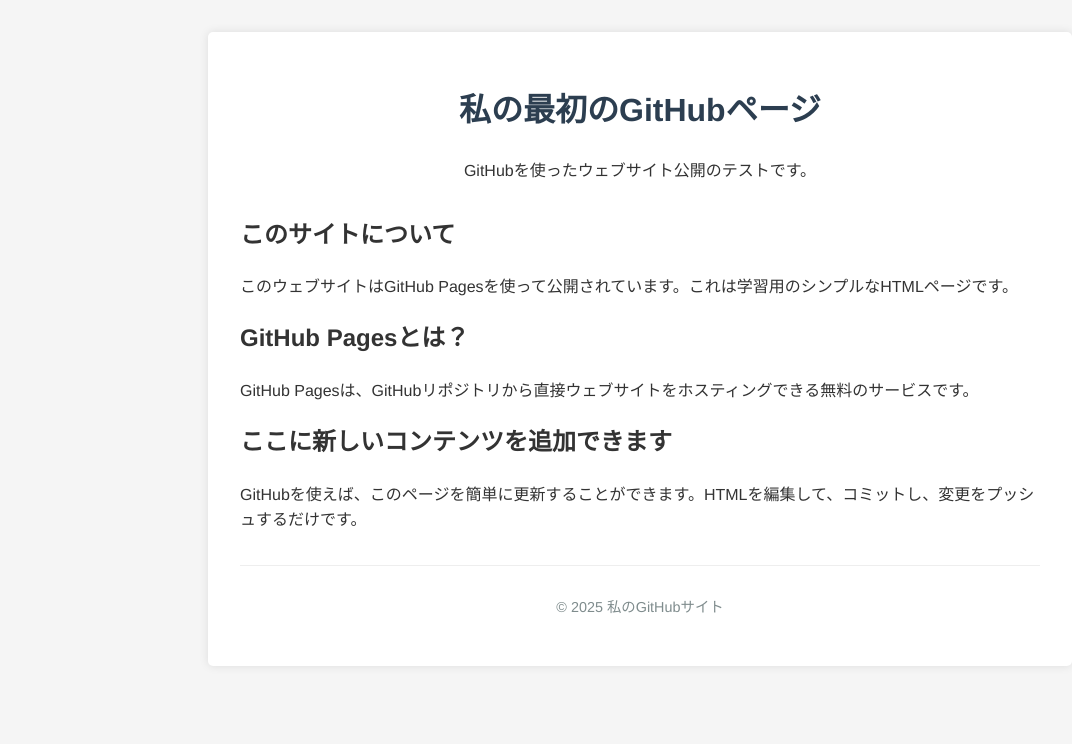
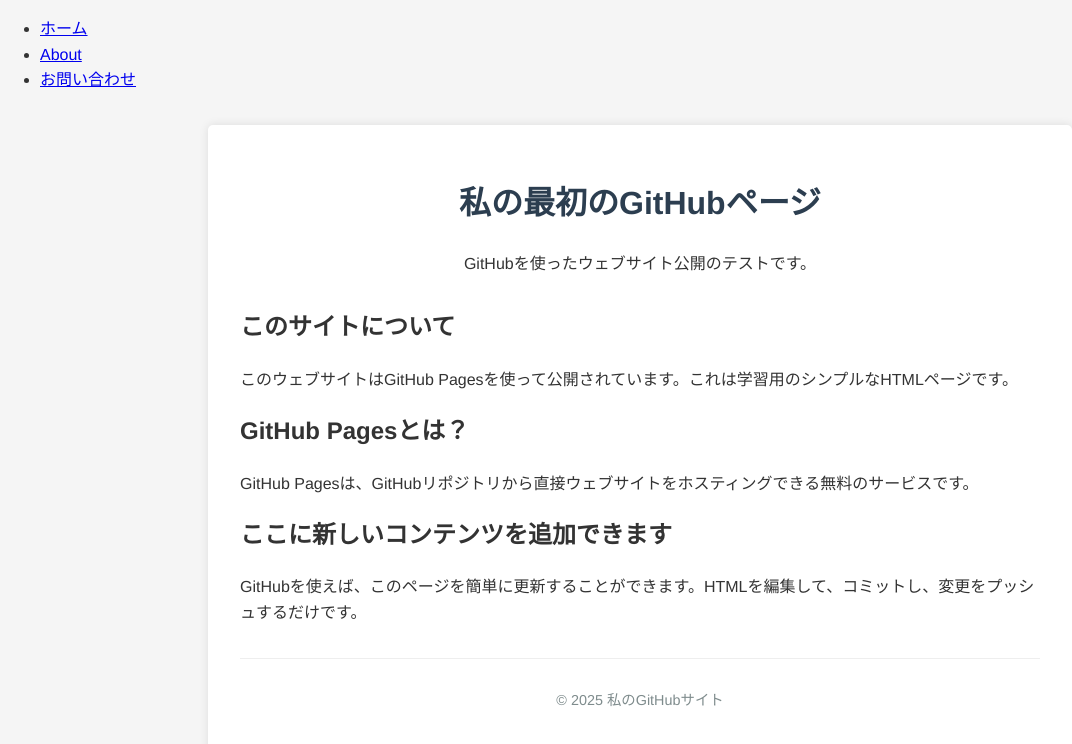
Before and after one commit to mochizo3/my_website, a plain HTML site: page my_website/index.html in a window 1280 px wide. Shown: the whole page, without its empty margins (0-1072 px from the left). Drawn offline with Linux system fonts and the light colour scheme.

Commit message:
add navigation menu and new pages
いろいろなものを追加した

```diff
--- a/my_website/index.html
+++ b/my_website/index.html
@@ -43,6 +43,13 @@
     </style>
 </head>
 <body>
+    <nav>
+        <ul>
+          <li><a href="index.html">ホーム</a></li>
+          <li><a href="about.html">About</a></li>
+          <li><a href="contact.html">お問い合わせ</a></li>
+        </ul>
+    </nav>
     <div class="container">
         <header>
             <h1>私の最初のGitHubページ</h1>
--- /dev/null
+++ b/my_website/style.css
@@ -0,0 +1,29 @@
+body {
+    font-family: Arial, sans-serif;
+    line-height: 1.6;
+    margin: 0;
+    padding: 20px;
+  }
+
+  nav ul {
+    list-style-type: none;
+    padding: 0;
+    background-color: #f2f2f2;
+    overflow: hidden;
+  }
+
+  nav li {
+    float: left;
+  }
+
+  nav li a {
+    display: block;
+    color: #333;
+    text-align: center;
+    padding: 14px 16px;
+    text-decoration: none;
+  }
+
+  nav li a:hover {
+    background-color: #ddd;
+  }
```
Also changed, not shown: my_website/about.html (added, +19 -0 lines), my_website/contact.html (added, +19 -0 lines).
